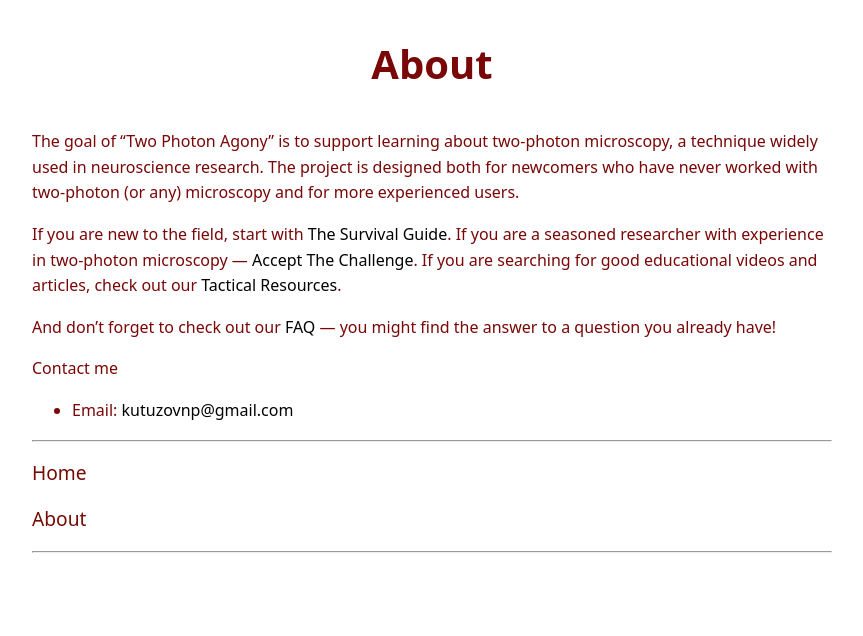
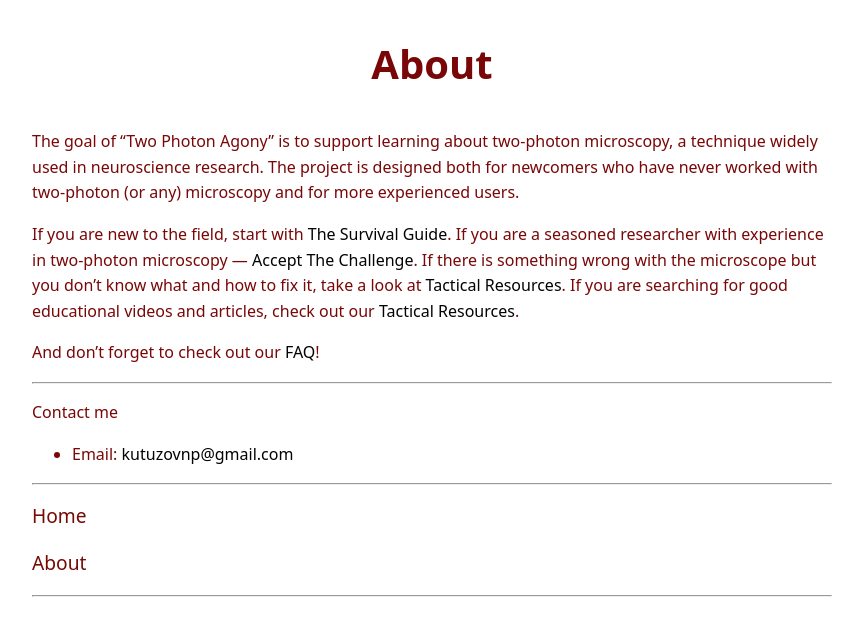
Before and after one commit to drkutuzov/drkutuzov.github.io, a Jekyll site: the page built from about.md, in a window 1280 px wide. Shown: the top 636 px of the page, without its empty margins (208-1071 px from the left). Built offline with Jekyll 4.4.1, drawn with Linux system fonts in a browser that asks for light colours.

Commit message:
added troubleshooting to about

```diff
--- a/about.md
+++ b/about.md
@@ -7,9 +7,12 @@ The goal of “Two Photon Agony” is to support learning about two-photon micro
 
 If you are new to the field, start with <a href="guide">{{ site.guide }}</a>.
 If you are a seasoned researcher with experience in two-photon microscopy — <a href="challenges">{{ site.challenges }}</a>.
+If there is something wrong with the microscope but you don't know what and how to fix it, take a look at <a href="troubleshooting">{{ site.resources }}</a>.
 If you are searching for good educational videos and articles, check out our <a href="resources">{{ site.resources }}</a>.
 
-And don’t forget to check out our <a href="faq">{{ site.faq }}</a> — you might find the answer to a question you already have!
+And don’t forget to check out our <a href="faq">{{ site.faq }}</a>!
+
+---
 
 <p>Contact me</p>
 <ul>
```
